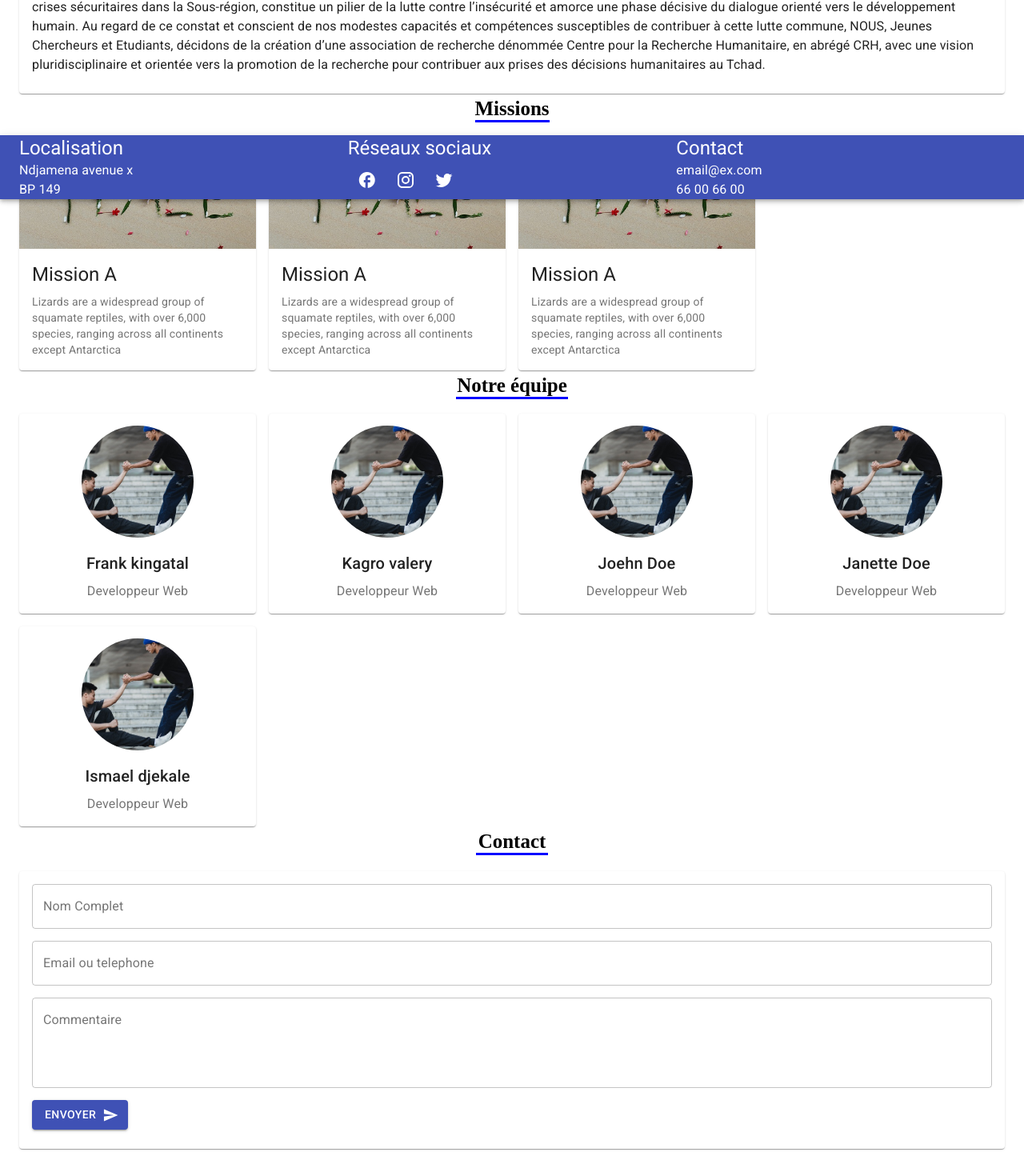
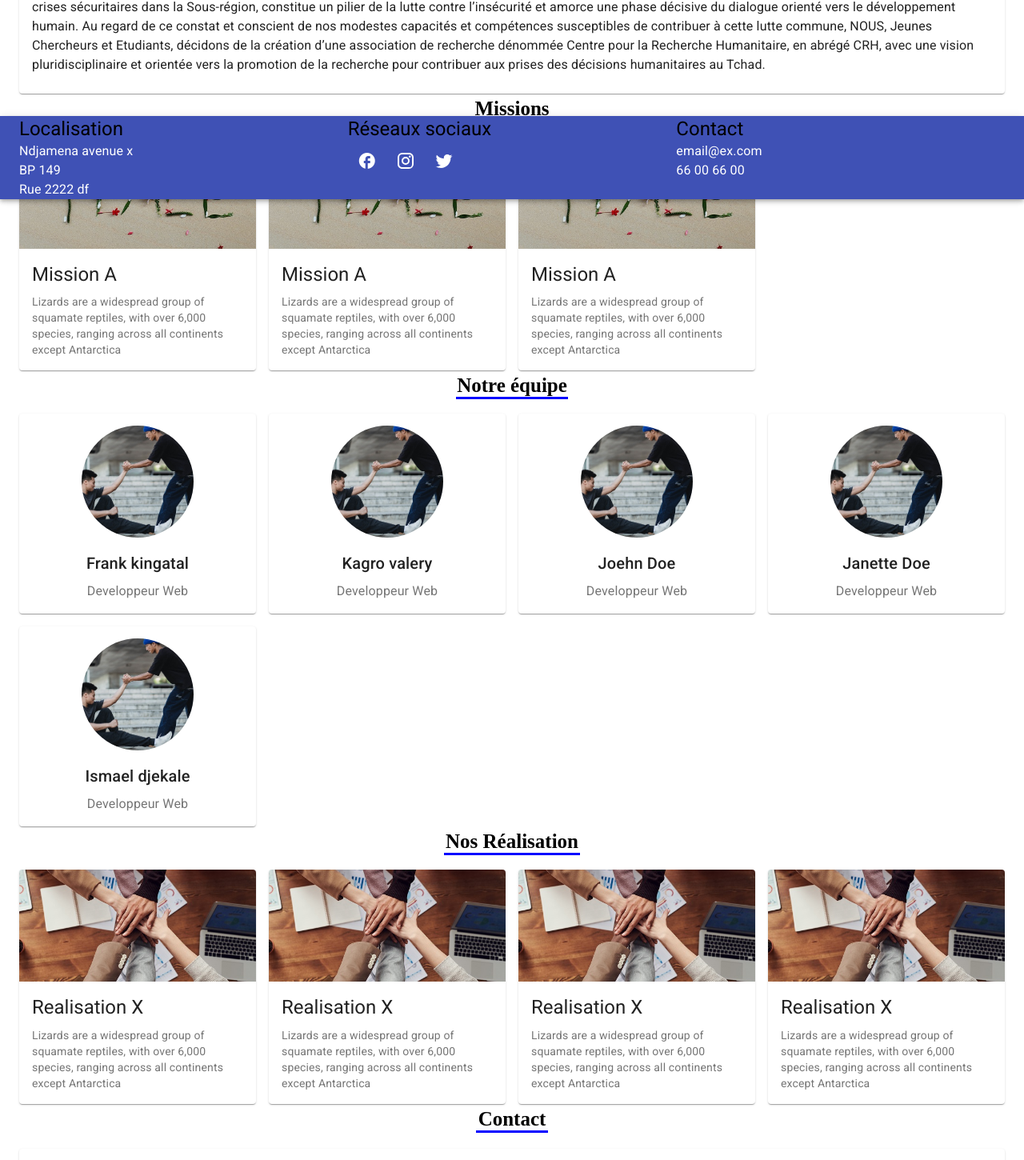
Before and after one commit to Yamingue/humanitaire, a React (Create React App) app: page / in a window 1280 px wide. Shown: the part 551-2001 px from the top of the page at 80% size. Built offline with nearby package versions, Linux system fonts and the light colour scheme.

Commit message:
realisation

```diff
--- a/src/App.js
+++ b/src/App.js
@@ -7,6 +7,7 @@ import Mission from "./Component/Mission";
 import ContactForm from "./Component/ContactForm";
 import AdhesionForm from "./Component/AdhesionForm";
 import Footer from "./Component/Footer";
+import Realisation from "./Component/Realisation";
 
 function App() {
   return (
@@ -21,9 +22,9 @@ function App() {
         }} />
 
       <Container
-      style={{
-        marginBottom:224
-      }}
+        style={{
+          marginBottom: 224
+        }}
       >
         <Titre text="Préambule" />
         <Card>
@@ -46,8 +47,7 @@ function App() {
           alignItems="center"
           style={{
             marginTop: 10
-          }}
-        >
+          }}>
           <Grid item
             sm={4}
             xs={12}
@@ -78,8 +78,7 @@ function App() {
           alignItems="center"
           style={{
             marginTop: 10
-          }}
-        >
+          }}>
           <Grid item
             sm={4}
             xs={12}
@@ -116,6 +115,44 @@ function App() {
             <PersonCard nom="Ismael djekale" />
           </Grid>
         </Grid>
+        <Titre text="Nos Réalisation" size={170} id='realisation' />
+        <Grid
+          container
+          spacing={2}
+          direction="row"
+          alignItems="center"
+          style={{
+            marginTop: 10
+          }}>
+          <Grid item
+            sm={4}
+            xs={12}
+            md={3}
+          >
+            <Realisation />
+          </Grid>
+          <Grid item
+            sm={4}
+            xs={12}
+            md={3}
+          >
+            <Realisation />
+          </Grid>
+          <Grid item
+            sm={4}
+            xs={12}
+            md={3}
+          >
+            <Realisation />
+          </Grid>
+          <Grid item
+            sm={4}
+            xs={12}
+            md={3}
+          >
+            <Realisation />
+          </Grid>
+        </Grid>
         <Titre text="Contact" id="contact" size={90} />
         <ContactForm />
         <Titre text="Adhesion" id="adhesion" size={105} />
--- a/src/Component/Footer.js
+++ b/src/Component/Footer.js
@@ -29,7 +29,7 @@ export default function Footer() {
                             md={4}
                             sm={4}
                         >
-                            <Typography color='inherit' variant="h5">
+                            <Typography style={{color:'#000000'}} variant="h5">
                                 Localisation
                             </Typography>
                             <Typography>
@@ -37,6 +37,9 @@ export default function Footer() {
                             </Typography>
                             <Typography>
                                 BP 149
+                            </Typography>
+                            <Typography>
+                            Rue 2222 df
                             </Typography>
 
                         </Grid>
@@ -46,7 +49,7 @@ export default function Footer() {
                             sm={4}
 
                         >
-                            <Typography color='inherit' variant="h5">
+                            <Typography style={{color:'#000000'}} color='inherit' variant="h5">
                                 Réseaux sociaux
                             </Typography>
                             <Grid
@@ -71,7 +74,7 @@ export default function Footer() {
                             md={4}
                             sm={4}
                         >
-                            <Typography color='inherit' variant="h5">
+                            <Typography style={{color:'#000000'}} color='inherit' variant="h5">
                                 Contact
                             </Typography>
                             <Typography>
--- a/src/Component/NavBar.js
+++ b/src/Component/NavBar.js
@@ -37,7 +37,7 @@ export default function NavBar() {
                         <Button color="inherit">Equipe</Button>
                     </Link>
 
-                    <Link color='inherit' href='/'>
+                    <Link color='inherit' href='/#realisation'>
                         <Button color="inherit">Réalisation</Button>
                     </Link>
                     <Link color='inherit' href='/#contact'>
--- /dev/null
+++ b/src/Component/Realisation.js
@@ -0,0 +1,41 @@
+import React from 'react';
+import { makeStyles } from '@material-ui/core/styles';
+import Card from '@material-ui/core/Card';
+import CardActionArea from '@material-ui/core/CardActionArea';
+import CardContent from '@material-ui/core/CardContent';
+import CardMedia from '@material-ui/core/CardMedia';
+import Typography from '@material-ui/core/Typography';
+import IMG2 from '../assets/3.jpg'
+
+const useStyles = makeStyles({
+    root: {
+    },
+    media: {
+        height: 140,
+    },
+});
+
+export default function Realisation() {
+    const classes = useStyles();
+
+    return (
+        <Card className={classes.root}>
+            <CardActionArea>
+                <CardMedia
+                    className={classes.media}
+                    image={IMG2}
+                    title="Contemplative Reptile"
+                />
+                <CardContent>
+                    <Typography gutterBottom variant="h5" component="h2">
+                        Realisation X
+                    </Typography>
+                    <Typography variant="body2" color="textSecondary" component="p">
+                        Lizards are a widespread group of squamate reptiles, with over 6,000 species, ranging
+                        across all continents except Antarctica
+                    </Typography>
+                </CardContent>
+            </CardActionArea>
+        </Card>
+    );
+}
```
